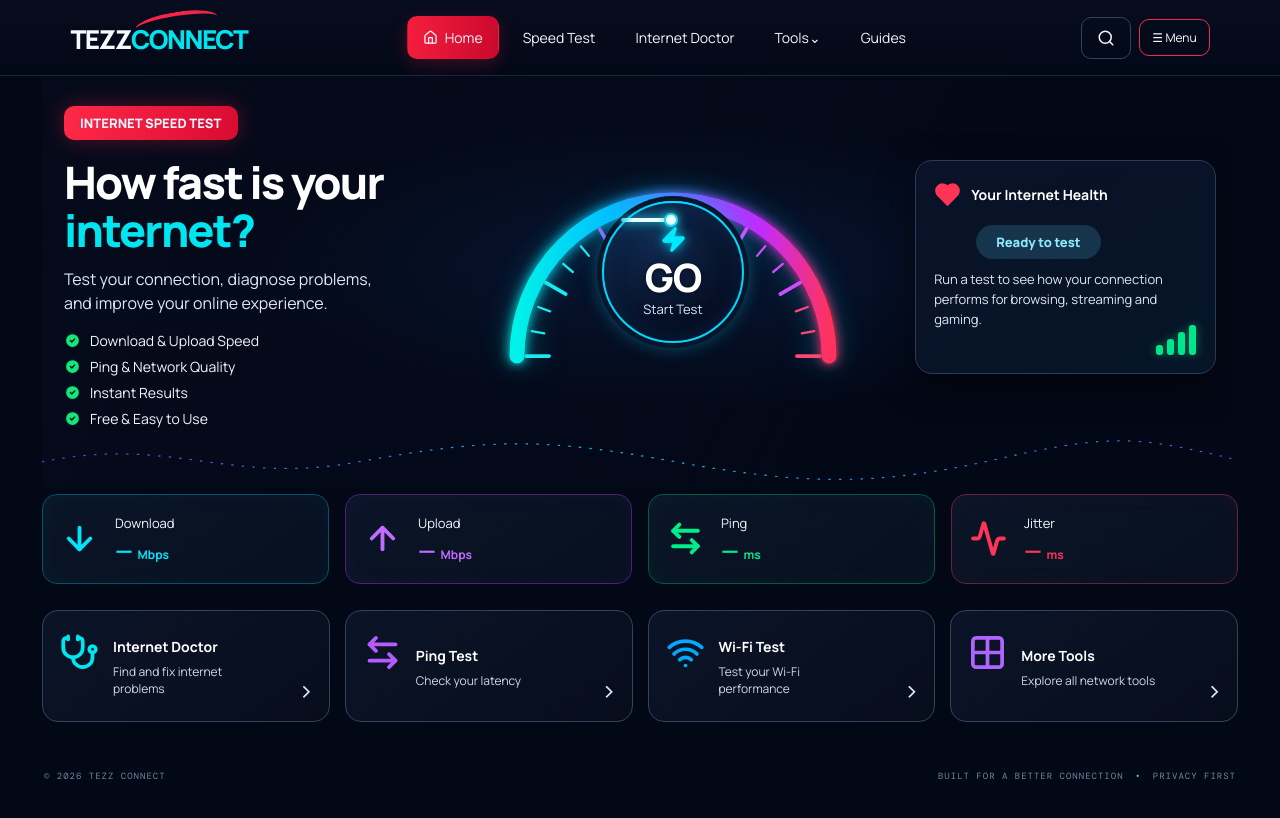
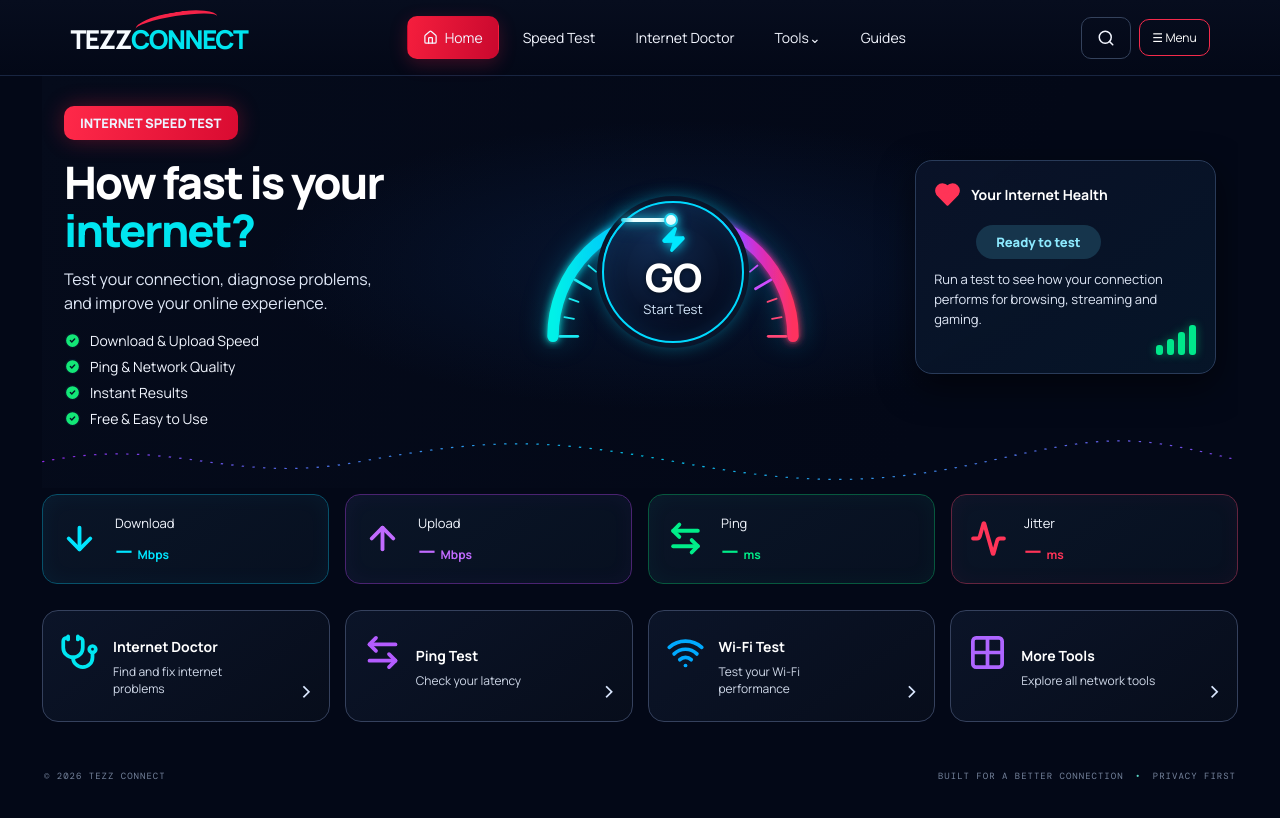
Before and after one commit to svish4934/tezz-connect, a React (Vite) app: page / in a window 1280 px wide. Shown: the top 818 px of the page. Built offline with nearby package versions, Linux system fonts and the light colour scheme.

Commit message:
Anchor speedometer readout to dedicated dial stage

```diff
--- a/src/App.tsx
+++ b/src/App.tsx
@@ -240,6 +240,7 @@ function App() {
               <ul><li><CheckCircle2 size={17}/> Download & Upload Speed</li><li><CheckCircle2 size={17}/> Ping & Network Quality</li><li><CheckCircle2 size={17}/> Instant Results</li><li><CheckCircle2 size={17}/> Free & Easy to Use</li></ul>
             </div>
             <div className="tezz-meter-wrap" id="tezz-speed-test">
+              <div className="tezz-dial-stage">
               <svg className="tezz-arc" viewBox="0 0 340 220" preserveAspectRatio="xMidYMid meet" role="img" aria-label="Internet speed meter">
                 <defs><linearGradient id="tezz-spectrum" x1="0%" y1="100%" x2="100%" y2="100%"><stop offset="0%" stopColor="#00f2e8"/><stop offset="30%" stopColor="#00bfff"/><stop offset="56%" stopColor="#6d5cff"/><stop offset="78%" stopColor="#c12cff"/><stop offset="100%" stopColor="#ff315e"/></linearGradient><filter id="tezz-glow"><feGaussianBlur stdDeviation="5" result="blur"/><feMerge><feMergeNode in="blur"/><feMergeNode in="SourceGraphic"/></feMerge></filter></defs>
                 <path d="M34 184 A136 136 0 0 1 306 184" fill="none" stroke="#17243c" strokeWidth="17" strokeLinecap="round"/>
@@ -247,7 +248,8 @@ function App() {
                 {Array.from({length:19},(_,i)=>{const angle=(-180+i*10)*Math.PI/180;const major=i%3===0;const inner=major?108:114;const outer=major?128:125;const x1=170+inner*Math.cos(angle),y1=184+inner*Math.sin(angle),x2=170+outer*Math.cos(angle),y2=184+outer*Math.sin(angle);return <line key={i} x1={x1} y1={y1} x2={x2} y2={y2} stroke={i<6?'#19e9f2':i<12?'#8e6aff':i<16?'#d14cff':'#ff4777'} strokeWidth={major?3.2:2} strokeLinecap="round"/>})}
 
               </svg>
-              <button className={`tezz-go ${state==='running'?'testing':''}`} onClick={runTest} disabled={state==='running'}><span className="tezz-needle" style={{ transform: `translate(-50%, -100%) rotate(${-90 + (Math.min(Math.max(gaugeSpeed, 0), 300) / 300) * 180}deg)` }} aria-hidden="true"/><Zap className="tezz-go-icon" size={27} fill="currentColor"/><strong>{state==='running'?(liveSpeed>0?liveSpeed.toFixed(1):'…'):result?result.download:'GO'}</strong><span>{state==='running'?'Mbps':result?'Mbps':'Start Test'}</span></button>
+              <button className={`tezz-go ${state==='running'?'testing':''}`} onClick={runTest} disabled={state==='running'}><span className="tezz-needle" style={{ transform: `translate(-50%, -100%) rotate(${-90 + (Math.min(Math.max(gaugeSpeed, 0), 300) / 300) * 180}deg)` }} aria-hidden="true"/><Zap className="tezz-go-icon" size={27} fill="currentColor"/><strong>{state==='running'?(liveSpeed>0?liveSpeed.toFixed(1):'…'):result?result.download:'GO'}</strong><span>{state==='running'?'Mbps':result?'Mbps':'Start Test'}</span></button></div>
+
               {state==='running'&&<div className="tezz-live-progress"><span>{testPhase}</span><span className="tezz-progress-value">{Math.round(progress)}%</span><strong>{(downloadBytes/1_000_000).toFixed(1)} / 100 MB</strong></div>}
               {state==='error'&&<div className="tezz-live-progress error-note">Test unavailable — check Worker deployment.</div>}
             </div>
```
